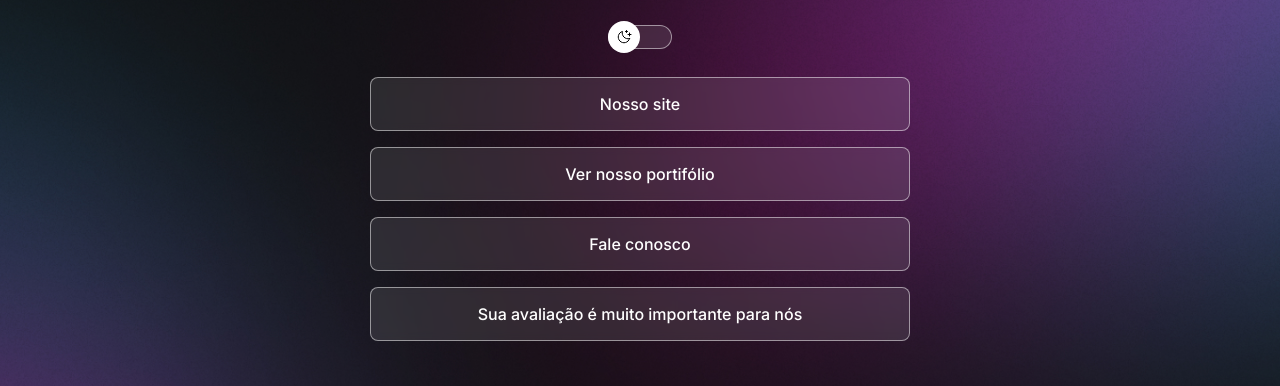
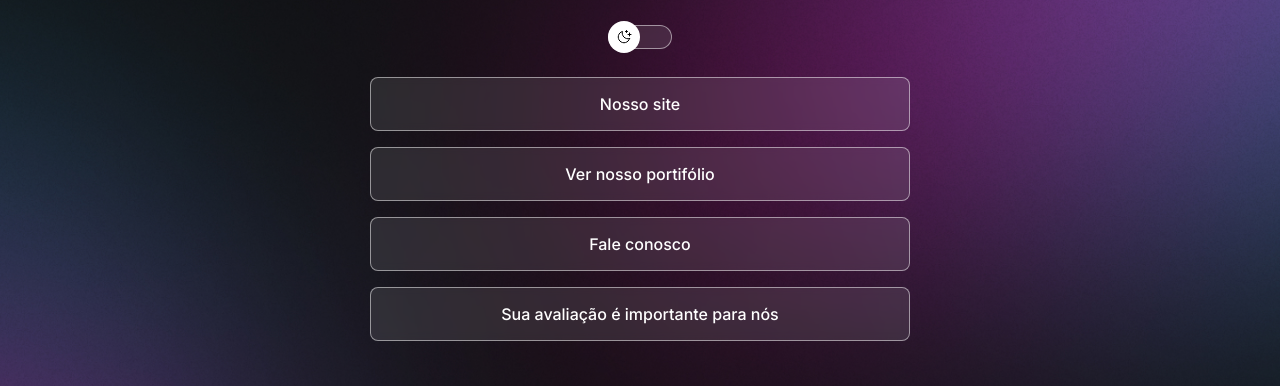
Before and after one commit to JonathanBonfim/Projeto, a plain HTML site: page index.html in a window 1280 px wide. Shown: the part 239-625 px from the top of the page. Drawn offline with nearby package versions, Linux system fonts and the light colour scheme.

Commit message:
Alteração na avaliação

```diff
--- a/index.html
+++ b/index.html
@@ -53,7 +53,7 @@
 
         <li>
           <a href="https://g.page/r/CZM-ZNlS6JGMEBM/review" target="_blank"
-            >Sua avaliação é muito importante para nós</a
+            >Sua avaliação é importante para nós</a
           >
         </li>
       </ul>
```
